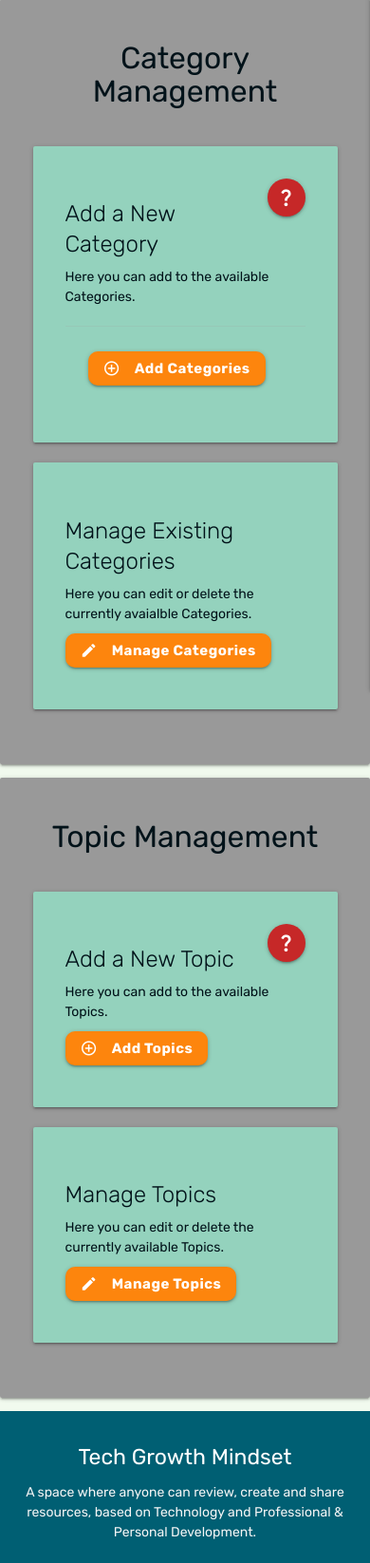
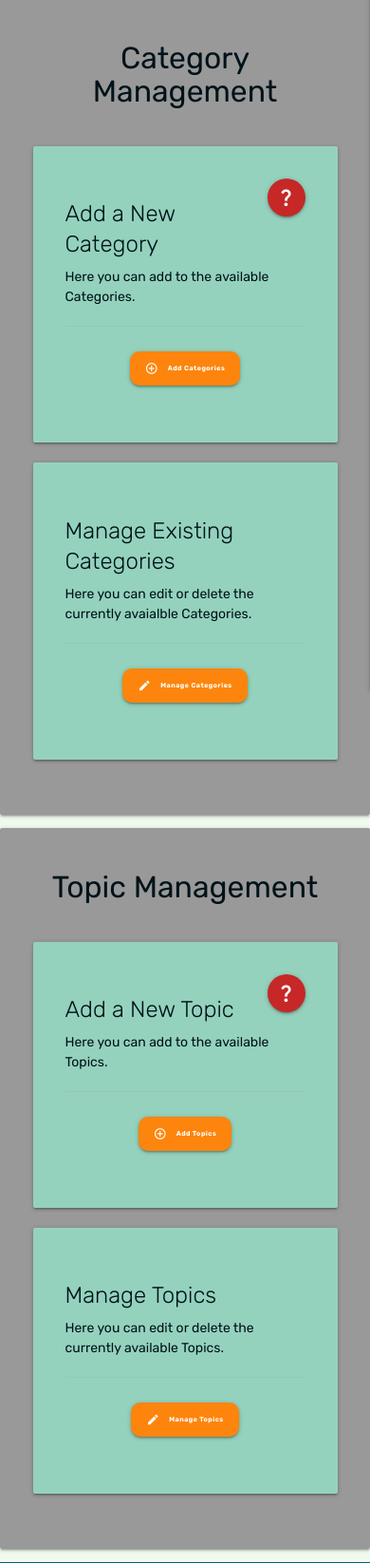
Before and after one commit to andywales83/tech_growth_mindset, a Flask app: page /admin_dashboard in a window 390 px wide. Shown: the part 177-1823 px from the top of the page at 95% size. Run offline with Flask 2, Linux system fonts and the light colour scheme; the visitor is signed in with stand-in values (Sample User, id 1); some libraries are stand-ins or nearby versions.

Commit message:
Add additional button styling and psoitioning to admin, profile, topics and categories pages.

```diff
--- a/static/css/style.css
+++ b/static/css/style.css
@@ -253,6 +253,26 @@ footer ul li a i {
     padding: 15px;
 }
 
+@media only screen and (max-width: 410px){
+    /* add and manage categories buttons  */
+    .add-c-btn,
+    .manage-c-btn,
+    /* add and manage topics buttons */
+    .add-t-btn,
+    .manage-t-btn {
+        font-size: 7px;
+    }
+
+    /* add and manage categories icons  */
+    div a .add-c-icon,
+    div a .manage-c-icon,
+    /* add and manage topics icons */
+    div a .add-t-icon,
+    div a .manage-t-icon {
+        font-size: 1rem;
+        margin-right: 10px;
+    }
+}
 
 /* ---------- Error Handling ---------- */
 
--- a/templates/admin_dashboard.html
+++ b/templates/admin_dashboard.html
@@ -40,9 +40,9 @@
                             </div>
                             <h4 class="card-title">Add a New Category</h4>
                             <p>Here you can add to the available Categories.</p>
-                            <div class="card-action">
-                                <a class="btn add-btn" href="{{ url_for('add_category') }}">
-                                    <i class="material-icons left">add_circle_outline</i>Add Categories
+                            <div class="card-action center">
+                                <a class="btn add-btn add-c-btn" href="{{ url_for('add_category') }}">
+                                    <i class="material-icons left add-c-icon">add_circle_outline</i>Add Categories
                                 </a>
                             </div>
                         </div>
@@ -53,9 +53,11 @@
                         <div class="card-content">
                             <h4 class="card-title">Manage Existing Categories</h4>
                             <p>Here you can edit or delete the currently avaialble Categories.</p>
-                            <a class="btn edit-btn" href="{{ url_for('get_categories') }}">
-                                <i class="material-icons left">edit</i>Manage Categories
-                            </a>
+                            <div class="card-action center">
+                                <a class="btn edit-btn manage-c-btn" href="{{ url_for('get_categories') }}">
+                                    <i class="material-icons left manage-c-icon">edit</i>Manage Categories
+                                </a>
+                            </div>
                         </div>
                     </div>
                 </div>
@@ -92,9 +94,11 @@
                             </div>
                             <h4 class="card-title">Add a New Topic</h4>
                             <p>Here you can add to the available Topics.</p>
-                            <a class="btn add-btn" href="{{ url_for('add_topic') }}">
-                                <i class="material-icons left">add_circle_outline</i>Add Topics
-                            </a>
+                            <div class="card-action center">
+                                <a class="btn add-btn add-t-btn" href="{{ url_for('add_topic') }}">
+                                    <i class="material-icons left add-t-icon">add_circle_outline</i>Add Topics
+                                </a>
+                            </div>
                         </div>
                     </div>
                 </div>
@@ -104,9 +108,11 @@
                         <div class="card-content">
                             <h4 class="card-title">Manage Topics</h4>
                             <p>Here you can edit or delete the currently available Topics.</p>
-                            <a class="btn edit-btn" href="{{ url_for('get_topics') }}">
-                                <i class="material-icons left">edit</i>Manage Topics
-                            </a>
+                            <div class="card-action center">
+                                <a class="btn edit-btn manage-t-btn" href="{{ url_for('get_topics') }}">
+                                    <i class="material-icons left manage-t-icon">edit</i>Manage Topics
+                                </a>
+                            </div>
                         </div>
                     </div>
                 </div>
--- a/templates/categories.html
+++ b/templates/categories.html
@@ -14,7 +14,7 @@
                 <div class="card-content">
                     <span class="card-title">{{ category.category_name }}</span>
                 </div>
-                <div class="card-action">
+                <div class="card-action center">
                     <a class="btn edit-btn" href="{{ url_for('edit_category', category_id=category._id) }}">Edit
                         <i class="material-icons left">edit_note</i></a>
                     <a class="btn delete-btn" href="{{ url_for('delete_category', category_id=category._id) }}">Delete
--- a/templates/profile.html
+++ b/templates/profile.html
@@ -23,7 +23,7 @@
                             <h4>Update Your Email Address</h4>
                             <p>Amend the regiseterd email address.</p>
                         </div>
-                        <div class="card-action">
+                        <div class="card-action center">
                             <!-- Modal Trigger -->
                             <a class="waves-effect waves-light btn edit-btn modal-trigger" href="#change-email-modal">
                                 <i class="material-icons left">edit_note</i>Edit Email
@@ -72,7 +72,7 @@
                             <h4>Update Your Password</h4>
                             <p>Amend the password you have regiseterd.</p>
                         </div>
-                        <div class="card-action">
+                        <div class="card-action center">
                             <!-- Modal Trigger -->
                             <a class="waves-effect waves-light btn edit-btn modal-trigger"
                                 href="#change-password-modal">
@@ -123,7 +123,7 @@
                             <h4>Delete Your User Account</h4>
                             <p>Delete the registered user account.</p>
                         </div>
-                        <div class="card-action">
+                        <div class="card-action center">
                             <!-- Modal Trigger -->
                             <a class="waves-effect waves-light btn delete-btn modal-trigger"
                                 href="#delete-account-modal">
--- a/templates/topics.html
+++ b/templates/topics.html
@@ -14,7 +14,7 @@
                 <div class="card-content">
                     <span class="card-title">{{ topic.topic_name }}</span>
                 </div>
-                <div class="card-action">
+                <div class="card-action center">
                     <a class="btn edit-btn" href="{{ url_for('edit_topic', topic_id=topic._id) }}">Edit
                         <i class="material-icons left">edit_note</i>
                     </a>
```
